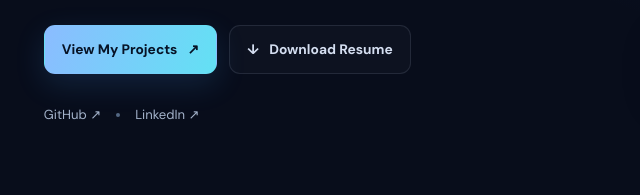
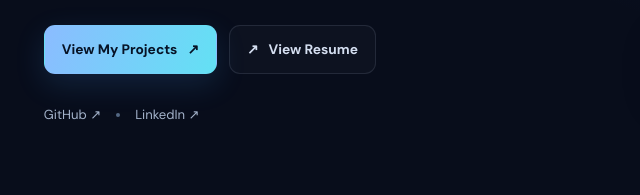
Before and after one commit to KrushnaManthalkar/KrushnaManthalkar_DeveloperPortfolio, a plain HTML site: page frontend/index.html in a window 1280 px wide. Shown: the part 512-707 px from the top of the page, 33-673 px from the left. Drawn offline with Linux system fonts and the light colour scheme.

Commit message:
Open resume in browser instead of force downloading

```diff
--- a/frontend/index.html
+++ b/frontend/index.html
@@ -51,8 +51,8 @@
                 </p>
                 <div class="hero-actions">
                     <a href="#projects" class="button button-primary">View My Projects <span aria-hidden="true">↗</span></a>
-                    <a href="assets/KrushnaKeshavManthalkar_Resume.pdf" download="KrushnaManthalkar_Resume.pdf" class="button button-secondary">
-                        <span aria-hidden="true">↓</span> Download Resume
+                    <a href="assets/KrushnaKeshavManthalkar_Resume.pdf" target="_blank" rel="noopener noreferrer" class="button button-secondary" aria-label="View resume in a new tab">
+                        <span aria-hidden="true">↗</span> View Resume
                     </a>
                 </div>
                 <div class="hero-socials">
```
